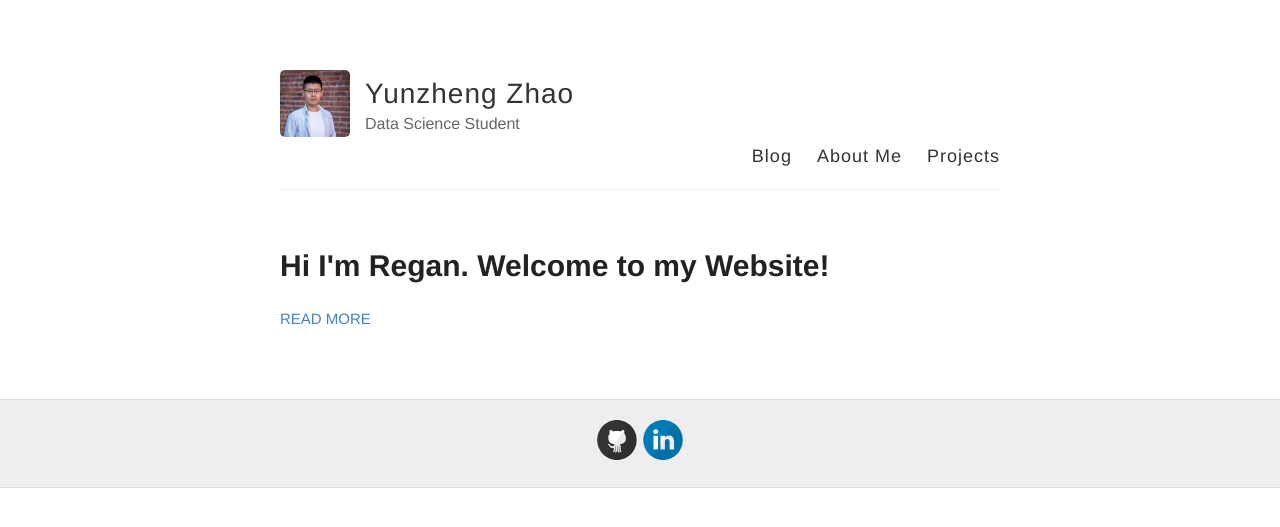
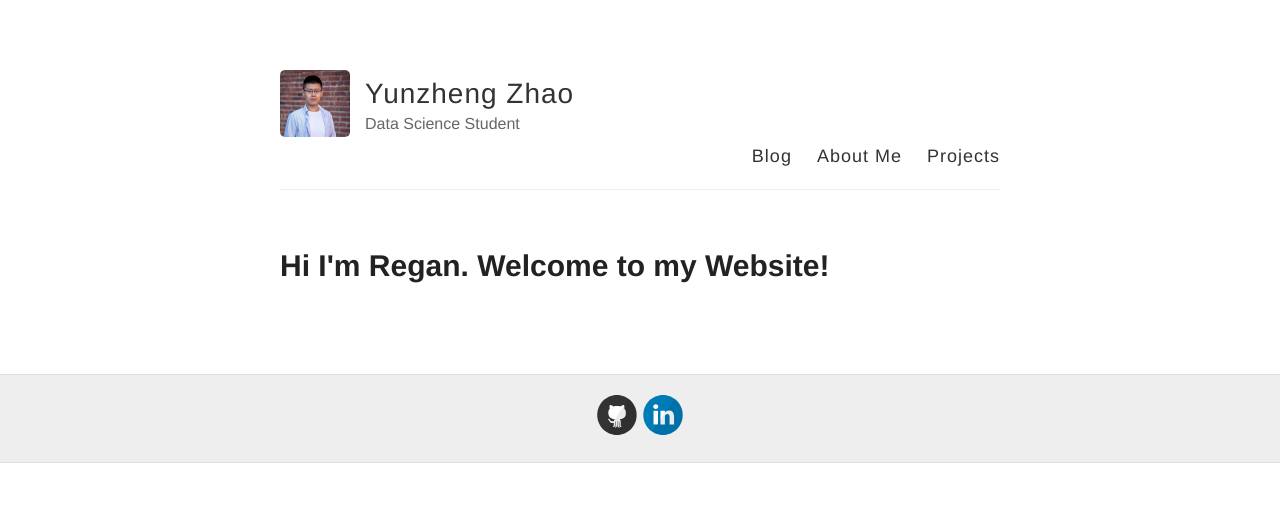
Before and after one commit to reaganzhao/reaganzhao.github.io, a Jekyll site: the page built from index.html, in a window 1280 px wide. Shown: the top 527 px of the page. Built offline with Jekyll 4.4.1, drawn with Linux system fonts in a browser that asks for light colours.

Commit message:
Update index.html

```diff
--- a/index.html
+++ b/index.html
@@ -12,7 +12,6 @@ layout: default
         {{ post.excerpt }}
       </div>
 
-      <a href="{{ site.baseurl }}{{ post.url }}" class="read-more">Read More</a>
     </article>
   {% endfor %}
 </div>
```
